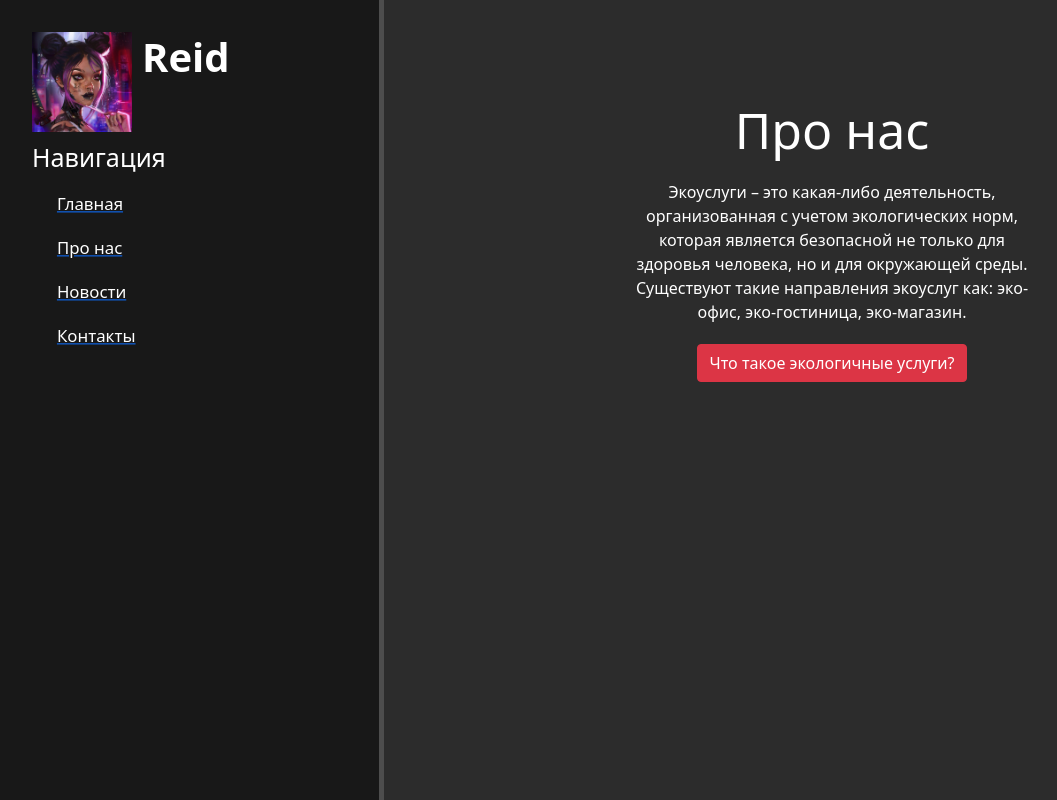
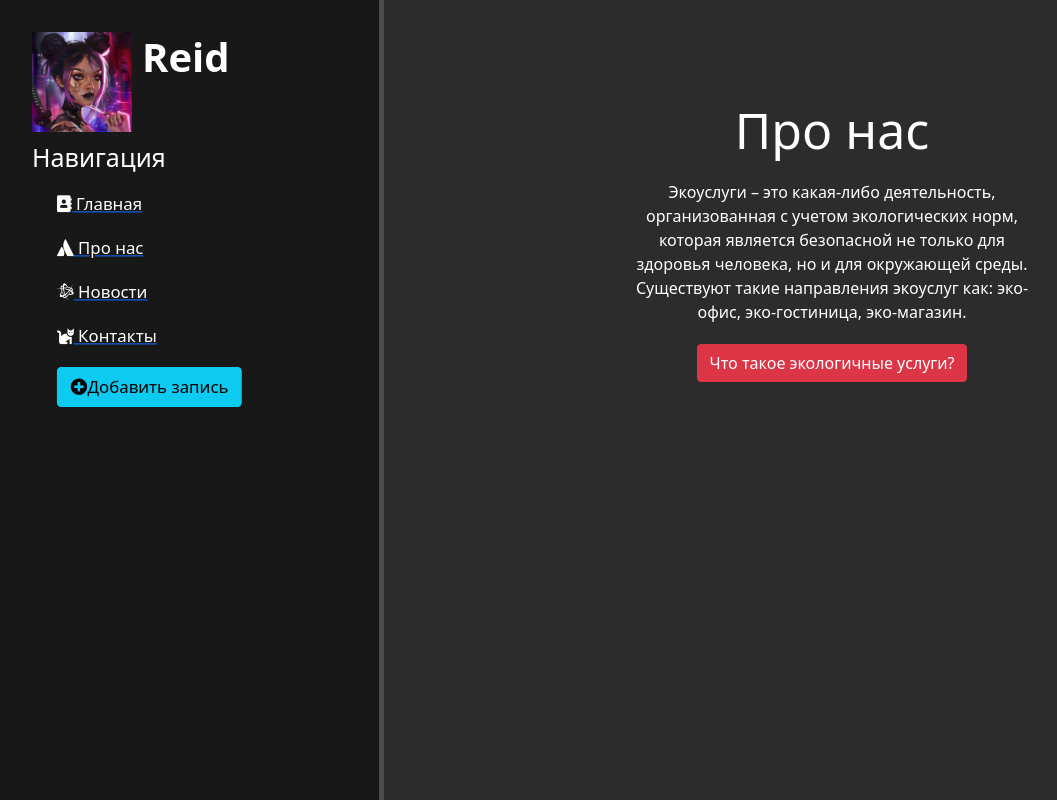
Before and after one commit to Zakharov-A/Ecoshop, a Django app: page /about in a window 1280 px wide. Shown: the whole page, without its empty margins (0-1057 px from the left). Run offline with Django 4.2, Linux system fonts and the light colour scheme; some libraries are stand-ins or nearby versions.

Commit message:
Django_less_9_news

```diff
--- a/EcoShop/main/templates/main/layout.html
+++ b/EcoShop/main/templates/main/layout.html
@@ -19,10 +19,11 @@
         <span class="logo">Reid</span>
         <h3>Навигация</h3>
         <ul>
-            <a href="{% url 'home' %}"><li>Главная</li></a>
-            <a href="{% url 'about' %}"><li>Про нас</li></a>
-            <a href="{% url 'news_home' %}"><li>Новости</li></a>
-            <a href="{% url 'contacts' %}"><li>Контакты</li></a>
+            <a href="{% url 'home' %}"><li><i class="fas fa-address-book"></i>      Главная</li></a>
+            <a href="{% url 'about' %}"><li><i class="fab fa-atlassian"></i>        Про нас</li></a>
+            <a href="{% url 'news_home' %}"><li><i class="fab fa-battle-net"></i>       Новости</li></a>
+            <a href="{% url 'contacts' %}"><li><i class="fas fa-cat"></i>       Контакты</li></a>
+            <a href=""><li><button class="btn btn-info"><i class="fas fa-plus-circle"></i>Добавить запись</li></a>
         </ul>
     </aside>
     <main>
```
